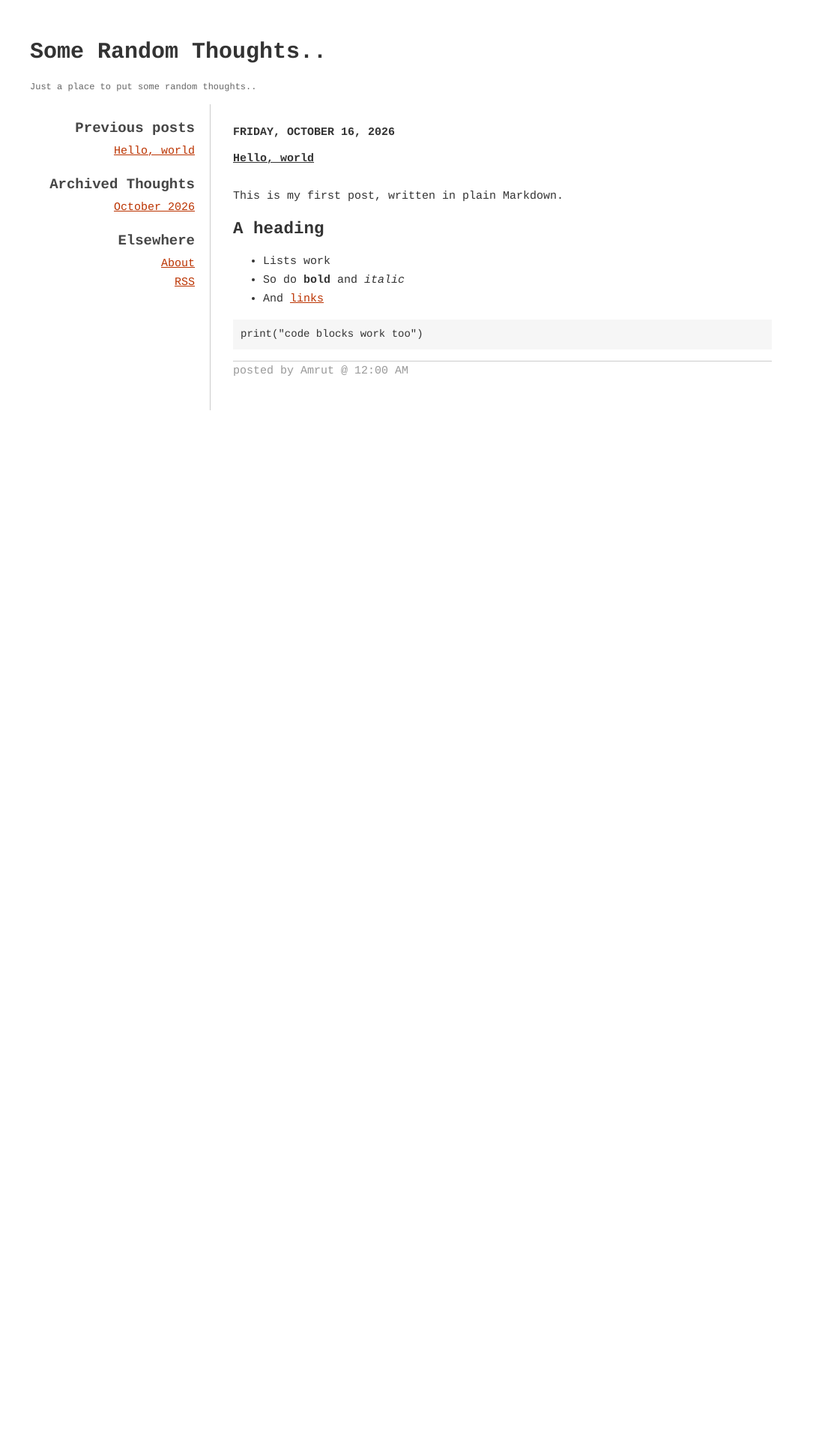
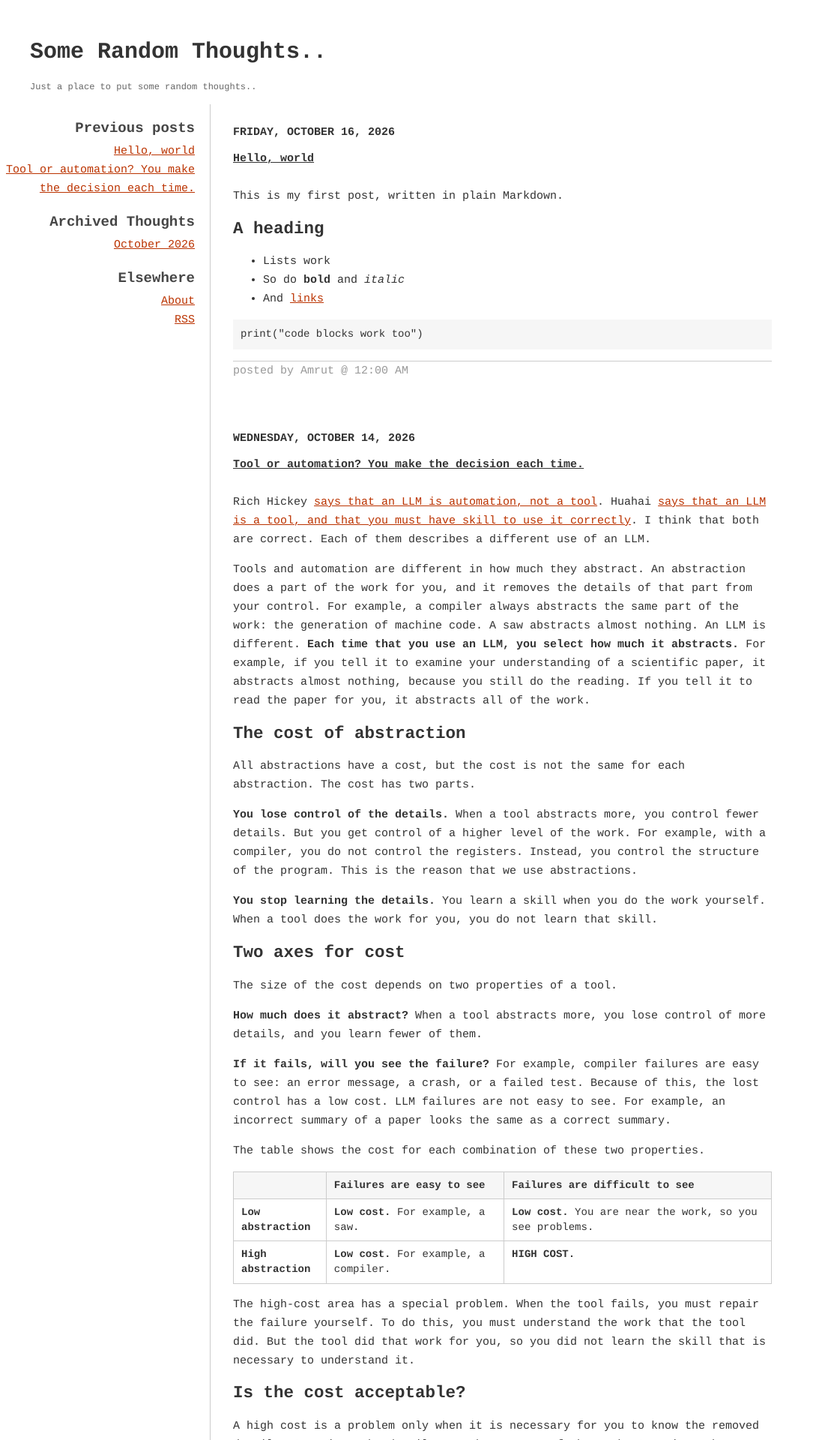
Before and after one commit to rumple/blog, a Jekyll site: the page built from index.md, in a window 1280 px wide. Shown: the top 1920 px of the page at 75% size, without its empty margins (0-1085 px from the left). Built offline with Jekyll 4.4.1, drawn with Linux system fonts in a browser that asks for light colours; before the commit the page ends 900 px from its top, so only the background shows below that; some of the changed text lies outside the part shown.

Commit message:
Add post: Tool or automation?
Co-Authored-By: Claude Sonnet 5.5 <noreply@anthropic.com>

```diff
--- /dev/null
+++ b/_posts/2026-10-14-tool-or-automation.md
@@ -0,0 +1,57 @@
+---
+title: "Tool or automation? You make the decision each time."
+---
+
+Rich Hickey [says that an LLM is automation, not a tool](https://www.linkedin.com/pulse/ai-tool-rich-hickey-kjl8e). Huahai [says that an LLM is a tool, and that you must have skill to use it correctly](https://yyhh.org/blog/2026/10/ai-is-a-tool). I think that both are correct. Each of them describes a different use of an LLM.
+
+Tools and automation are different in how much they abstract. An abstraction does a part of the work for you, and it removes the details of that part from your control. For example, a compiler always abstracts the same part of the work: the generation of machine code. A saw abstracts almost nothing. An LLM is different. **Each time that you use an LLM, you select how much it abstracts.** For example, if you tell it to examine your understanding of a scientific paper, it abstracts almost nothing, because you still do the reading. If you tell it to read the paper for you, it abstracts all of the work.
+
+## The cost of abstraction
+
+All abstractions have a cost, but the cost is not the same for each abstraction. The cost has two parts.
+
+**You lose control of the details.** When a tool abstracts more, you control fewer details. But you get control of a higher level of the work. For example, with a compiler, you do not control the registers. Instead, you control the structure of the program. This is the reason that we use abstractions.
+
+**You stop learning the details.** You learn a skill when you do the work yourself. When a tool does the work for you, you do not learn that skill.
+
+## Two axes for cost
+
+The size of the cost depends on two properties of a tool.
+
+**How much does it abstract?** When a tool abstracts more, you lose control of more details, and you learn fewer of them.
+
+**If it fails, will you see the failure?** For example, compiler failures are easy to see: an error message, a crash, or a failed test. Because of this, the lost control has a low cost. LLM failures are not easy to see. For example, an incorrect summary of a paper looks the same as a correct summary.
+
+The table shows the cost for each combination of these two properties.
+
+|  | Failures are easy to see | Failures are difficult to see |
+|---|---|---|
+| **Low abstraction** | **Low cost.** For example, a saw. | **Low cost.** You are near the work, so you see problems. |
+| **High abstraction** | **Low cost.** For example, a compiler. | **HIGH COST.** |
+
+The high-cost area has a special problem. When the tool fails, you must repair the failure yourself. To do this, you must understand the work that the tool did. But the tool did that work for you, so you did not learn the skill that is necessary to understand it.
+
+## Is the cost acceptable?
+
+A high cost is a problem only when it is necessary for you to know the removed details. Sometimes the details are the purpose of the work. Sometimes they are not important.
+
+The same LLM can be in different areas of the table. This changes with how you use it. For example:
+
+- **You read the paper. Then you tell the LLM to examine your understanding of it.** Low cost: low abstraction, and failures are easy to see because you know the paper. You keep the learning, because you did the reading.
+- **You tell it to change the format of a table that you understand.** Low cost: high abstraction, but failures are easy to see. It was not necessary for you to learn that step.
+- **You tell it to read the paper for you.** **High cost:** high abstraction, and failures are difficult to see. The removed details were the purpose of the work. Also, you cannot examine its summary unless you read the paper yourself.
+
+To decide if the cost is acceptable, do not ask "Is it a tool?" Ask these questions:
+
+1. Which part of the work does it abstract?
+2. Is it necessary for me to know those details?
+3. If it fails, will I see the failure? Can I repair it?
+
+If the answers are "a large part," "yes," and "no," you have a problem. It does not matter if you call it a tool or automation.
+
+---
+
+Links:
+
+- Hickey: [linkedin.com/pulse/ai-tool-rich-hickey-kjl8e](https://www.linkedin.com/pulse/ai-tool-rich-hickey-kjl8e)
+- Huahai: [yyhh.org/blog/2026/10/ai-is-a-tool](https://yyhh.org/blog/2026/10/ai-is-a-tool)
--- a/assets/main.scss
+++ b/assets/main.scss
@@ -49,3 +49,8 @@ a:hover { text-decoration: underline; }
   .main { order: 1; margin: 0 20px; padding-left: 15px; }
   .blog-title, .blog-desc { padding-left: 20px; padding-right: 20px; }
 }
+
+.post-content table { border-collapse: collapse; margin: 1em 0; width: 100%; font-size: 14px; line-height: 1.4; }
+.post-content th, .post-content td { border: 1px solid $rule; padding: 8px 10px; text-align: left; vertical-align: top; }
+.post-content th { background: #f6f6f6; }
+.post-content hr { border: 0; border-top: 1px solid $rule; margin: 2em 0; }
```
